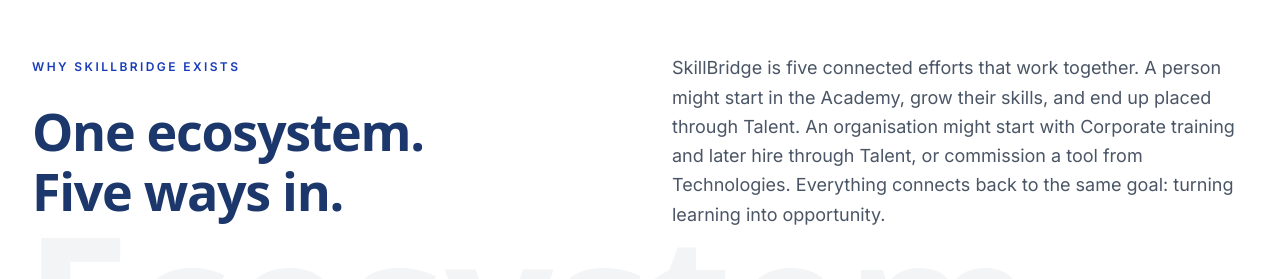
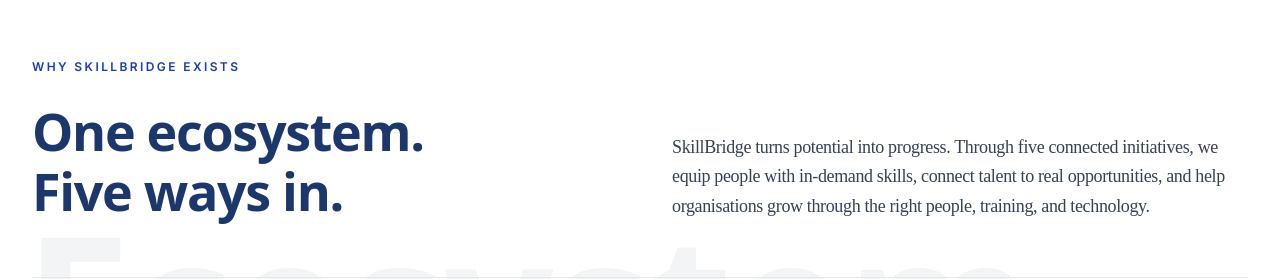
Before and after one commit to BailoDev/skillbridge-inc, a Next.js app: page / in a window 1280 px wide. Shown: the part 1213-1492 px from the top of the page. Built offline with nearby package versions, Linux system fonts and the light colour scheme; no server answers; a web font is replaced by a local one.

Commit message:
Refactor EcosystemSection description for clarity and impact

```diff
--- a/components/home/ecosystem.tsx
+++ b/components/home/ecosystem.tsx
@@ -86,13 +86,8 @@
             transition={{ duration: 0.5, delay: 0.1 }}
             className="flex items-start lg:items-end lg:justify-end"
           >
-            <p className="text-base sm:text-lg text-gray-600 leading-relaxed max-w-xl">
-              SkillBridge is five connected efforts that work together. A person
-              might start in the Academy, grow their skills, and end up placed
-              through Talent. An organisation might start with Corporate training
-              and later hire through Talent, or commission a tool from
-              Technologies. Everything connects back to the same goal: turning
-              learning into opportunity.
+            <p className="font-['Plus_Jakarta_Sans'] text-base sm:text-lg font-medium text-gray-700 leading-relaxed tracking-[-0.02em] max-w-xl">
+              SkillBridge turns potential into progress. Through five connected initiatives, we equip people with in-demand skills, connect talent to real opportunities, and help organisations grow through the right people, training, and technology.
             </p>
           </motion.div>
         </div>
```
